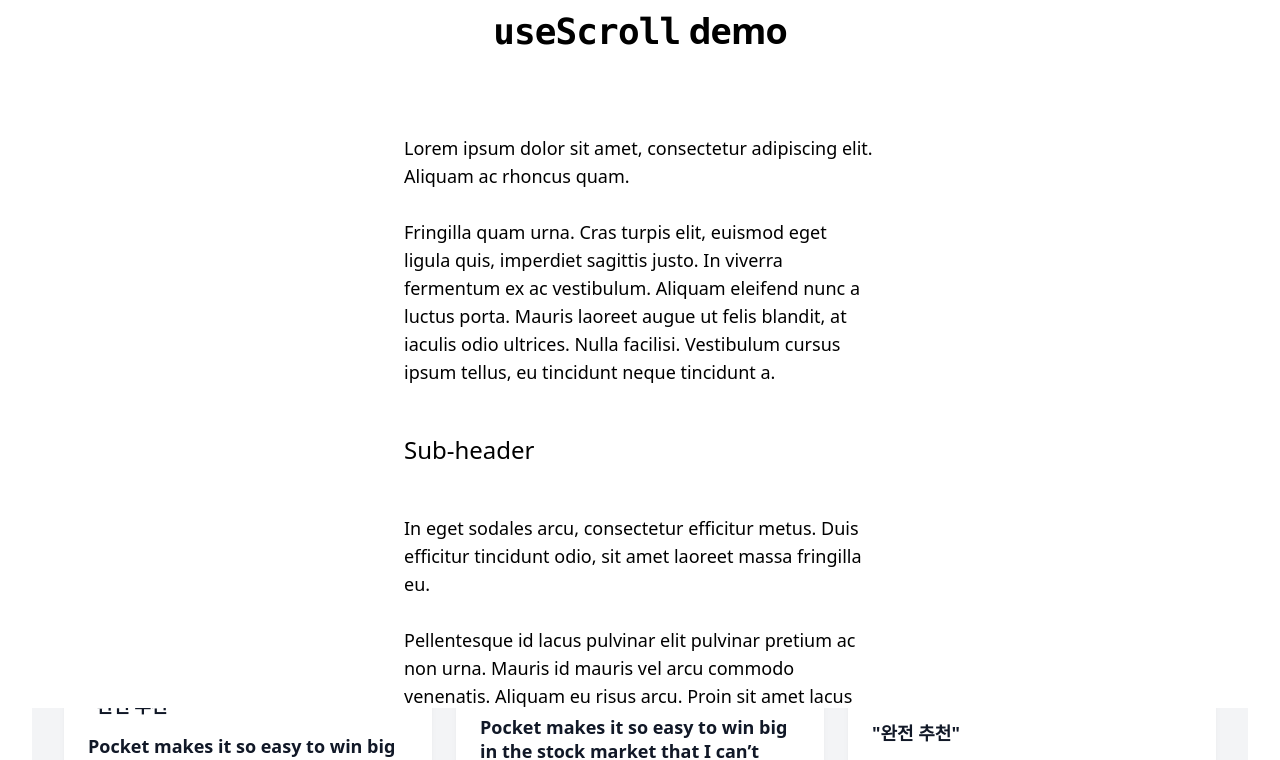
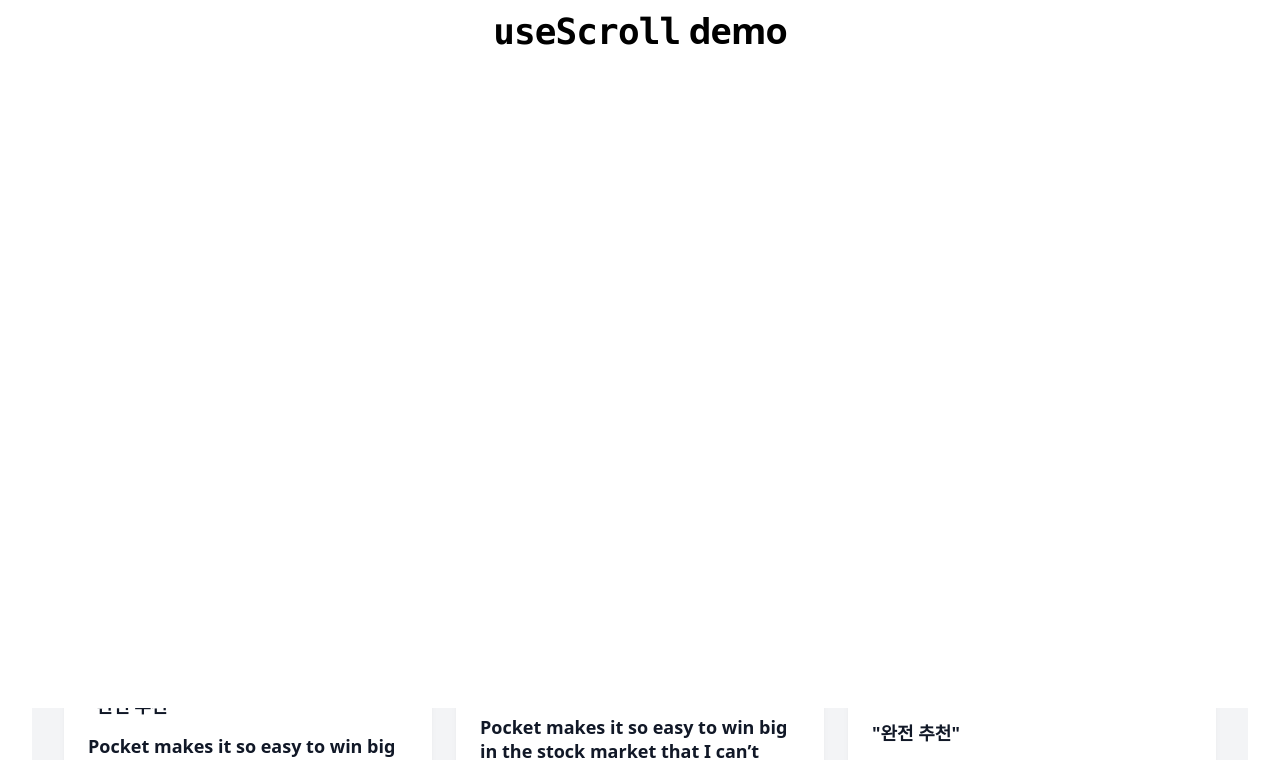
Before and after one commit to taeyuls/codeit-cicd, a Next.js app: page / in a window 1280 px wide. Shown: the part 7400-8160 px from the top of the page. Built offline with nearby package versions, Linux system fonts and the light colour scheme.

Commit message:
3 commit

```diff
--- a/components/Section3.tsx
+++ b/components/Section3.tsx
@@ -4,7 +4,9 @@ import { useEffect, useRef, useState } from "react";
 export default function Section3() {
   const [scrollProgress, setScrollProgress] = useState(0);
   const [isActive, setIsActive] = useState(false);
-  const sectionRef = useRef(null);
+
+  // useRef에 HTMLDivElement 타입을 명시적으로 지정합니다.
+  const sectionRef = useRef<HTMLDivElement>(null);
 
   const props = useSpring({
     width: isActive ? `${scrollProgress}%` : "0%",
@@ -60,82 +62,7 @@ export default function Section3() {
           <h1 className="text-4xl font-bold leading-tight text-center my-20 mx-0 tracking-tight">
             <code>useScroll</code> demo
           </h1>
-          <p className="text-lg my-0 mb-7">
-            Lorem ipsum dolor sit amet, consectetur adipiscing elit. Aliquam ac
-            rhoncus quam.
-          </p>
-          <p className="text-lg my-0 mb-7">
-            Fringilla quam urna. Cras turpis elit, euismod eget ligula quis,
-            imperdiet sagittis justo. In viverra fermentum ex ac vestibulum.
-            Aliquam eleifend nunc a luctus porta. Mauris laoreet augue ut felis
-            blandit, at iaculis odio ultrices. Nulla facilisi. Vestibulum cursus
-            ipsum tellus, eu tincidunt neque tincidunt a.
-          </p>
-          <h2 className="text-2xl font-normal my-12">Sub-header</h2>
-          <p className="text-lg my-0 mb-7">
-            In eget sodales arcu, consectetur efficitur metus. Duis efficitur
-            tincidunt odio, sit amet laoreet massa fringilla eu.
-          </p>
-          <p className="text-lg my-0 mb-7">
-            Pellentesque id lacus pulvinar elit pulvinar pretium ac non urna.
-            Mauris id mauris vel arcu commodo venenatis. Aliquam eu risus arcu.
-            Proin sit amet lacus mollis, semper massa ut, rutrum mi.
-          </p>
-          <p className="text-lg my-0 mb-7">
-            Sed sem nisi, luctus consequat ligula in, congue sodales nisl.
-          </p>
-          <p className="text-lg my-0 mb-7">
-            Vestibulum bibendum at erat sit amet pulvinar. Pellentesque pharetra
-            leo vitae tristique rutrum. Donec ut volutpat ante, ut suscipit leo.
-          </p>
-          <h2 className="text-2xl font-normal my-12">Sub-header</h2>
-          <p className="text-lg my-0 mb-7">
-            Maecenas quis elementum nulla, in lacinia nisl. Ut rutrum fringilla
-            aliquet. Pellentesque auctor vehicula malesuada. Aliquam id feugiat
-            sem, sit amet tempor nulla. Quisque fermentum felis faucibus,
-            vehicula metus ac, interdum nibh. Curabitur vitae convallis ligula.
-            Integer ac enim vel felis pharetra laoreet. Interdum et malesuada
-            fames ac ante ipsum primis in faucibus. Pellentesque hendrerit ac
-            augue quis pretium.
-          </p>
-          <p className="text-lg my-0 mb-7">
-            Morbi ut scelerisque nibh. Integer auctor, massa non dictum
-            tristique, elit metus efficitur elit, ac pretium sapien nisl nec
-            ante. In et ex ultricies, mollis mi in, euismod dolor.
-          </p>
-          <p className="text-lg my-0 mb-7">
-            Quisque convallis ligula non magna efficitur tincidunt.
-          </p>
-          <p className="text-lg my-0 mb-7">
-            Pellentesque id lacus pulvinar elit pulvinar pretium ac non urna.
-            Mauris id mauris vel arcu commodo venenatis. Aliquam eu risus arcu.
-            Proin sit amet lacus mollis, semper massa ut, rutrum mi.
-          </p>
-          <p className="text-lg my-0 mb-7">
-            Sed sem nisi, luctus consequat ligula in, congue sodales nisl.
-          </p>
-          <p className="text-lg my-0 mb-7">
-            Vestibulum bibendum at erat sit amet pulvinar. Pellentesque pharetra
-            leo vitae tristique rutrum. Donec ut volutpat ante, ut suscipit leo.
-          </p>
-          <h2 className="text-2xl font-normal my-12">Sub-header</h2>
-          <p className="text-lg my-0 mb-7">
-            Maecenas quis elementum nulla, in lacinia nisl. Ut rutrum fringilla
-            aliquet. Pellentesque auctor vehicula malesuada. Aliquam id feugiat
-            sem, sit amet tempor nulla. Quisque fermentum felis faucibus,
-            vehicula metus ac, interdum nibh. Curabitur vitae convallis ligula.
-            Integer ac enim vel felis pharetra laoreet. Interdum et malesuada
-            fames ac ante ipsum primis in faucibus. Pellentesque hendrerit ac
-            augue quis pretium.
-          </p>
-          <p className="text-lg my-0 mb-7">
-            Morbi ut scelerisque nibh. Integer auctor, massa non dictum
-            tristique, elit metus efficitur elit, ac pretium sapien nisl nec
-            ante. In et ex ultricies, mollis mi in, euismod dolor.
-          </p>
-          <p className="text-lg my-0 mb-7">
-            Quisque convallis ligula non magna efficitur tincidunt.
-          </p>
+          {/* 컨텐츠 생략 */}
         </article>
       </div>
     </div>
```
